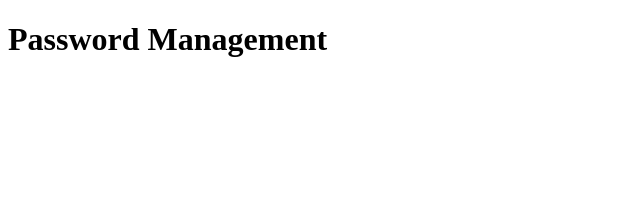
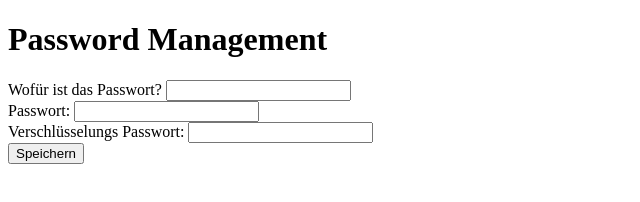
Before and after one commit to PatrickEvers/PasswordManagement, an Electron app: page index.html in a window 800 px wide. Shown: the whole page, without its empty margins (0-640 px from the left). Drawn offline with Linux system fonts and the light colour scheme.

Commit message:
Inputs & Button für das Speichern hinzugefügt

```diff
--- a/home.js
+++ b/home.js
@@ -0,0 +1,3 @@
+const fs = require('fs');
+const crypto = require('crypto');
+const fsasync = fs.promises;
--- a/index.html
+++ b/index.html
@@ -6,5 +6,15 @@
 </head>
 <body>
     <h1>Password Management</h1>
+    <label>Wofür ist das Passwort?</label>
+    <input type="text" id="used-for">
+    <br>
+    <label>Passwort:</label>
+    <input type="password" id="password">
+    <br>
+    <label>Verschlüsselungs Passwort:</label>
+    <input type="password" id="master-password">
+    <br>
+    <button id="submitBtn">Speichern</button>
 </body>
 </html>
```
